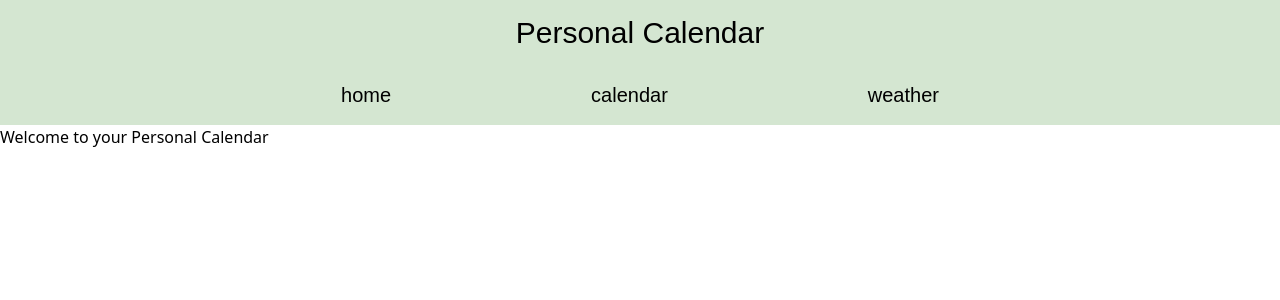
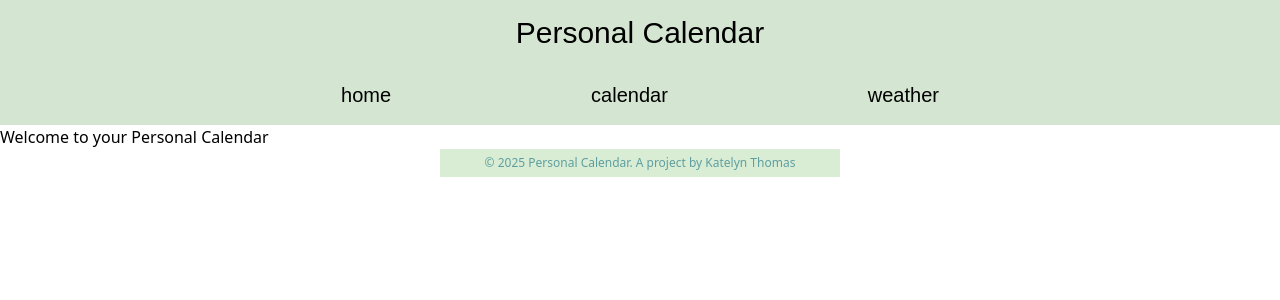
Before and after one commit to ktho12/cpan144-personal-calendar, a Next.js app: page / in a window 1280 px wide. Shown: the top 300 px of the page. Built offline with nearby package versions, Linux system fonts and the light colour scheme.

Commit message:
Created basic footer and styling

```diff
--- a/components/Footer.js
+++ b/components/Footer.js
@@ -0,0 +1,9 @@
+import styles from "../styles/Footer.module.css";
+
+export default function Footer() {
+    return (
+        <footer className={styles.footer}>
+            <p>&copy; 2025 Personal Calendar. A project by Katelyn Thomas</p>
+        </footer>
+    );
+}
--- a/pages/_app.js
+++ b/pages/_app.js
@@ -1,13 +1,17 @@
 import "@/styles/globals.css";
 import Navbar from "../components/Navbar";
 import Header from "../components/Header";
+import Footer from "../components/Footer";
 
 export default function MyApp({ Component, pageProps }) {
   return (
     <>
     <Header />
     <Navbar />
-      <Component {...pageProps} />
+      <main>
+          <Component {...pageProps} />
+      </main>
+    <Footer />
     </>
   );
 }
--- /dev/null
+++ b/styles/Footer.module.css
@@ -0,0 +1,10 @@
+.footer{
+    max-width: 400px;
+    margin: 0px auto;
+    padding: 5px;
+    text-align: center;
+    position: relative;
+    background-color: #d8edd4;
+    color: cadetblue;
+    font-size: 12px;
+}
```
